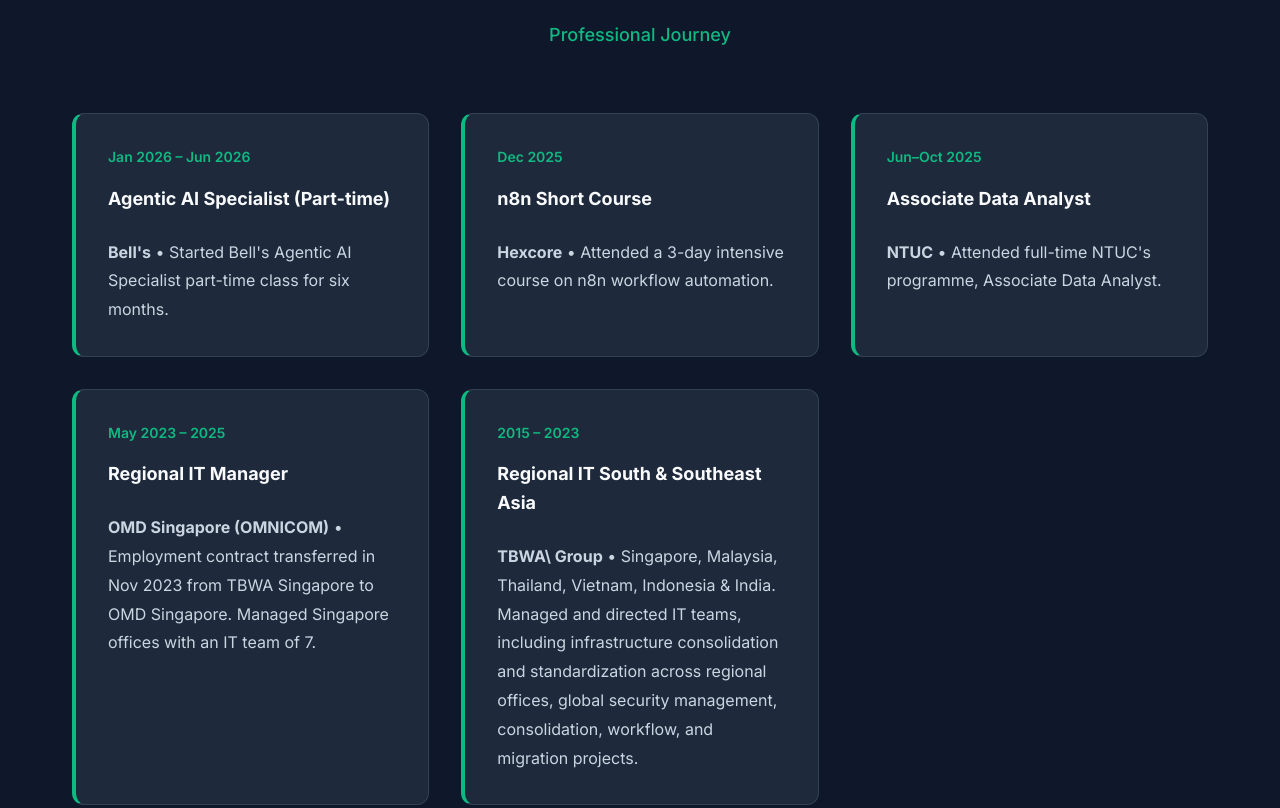
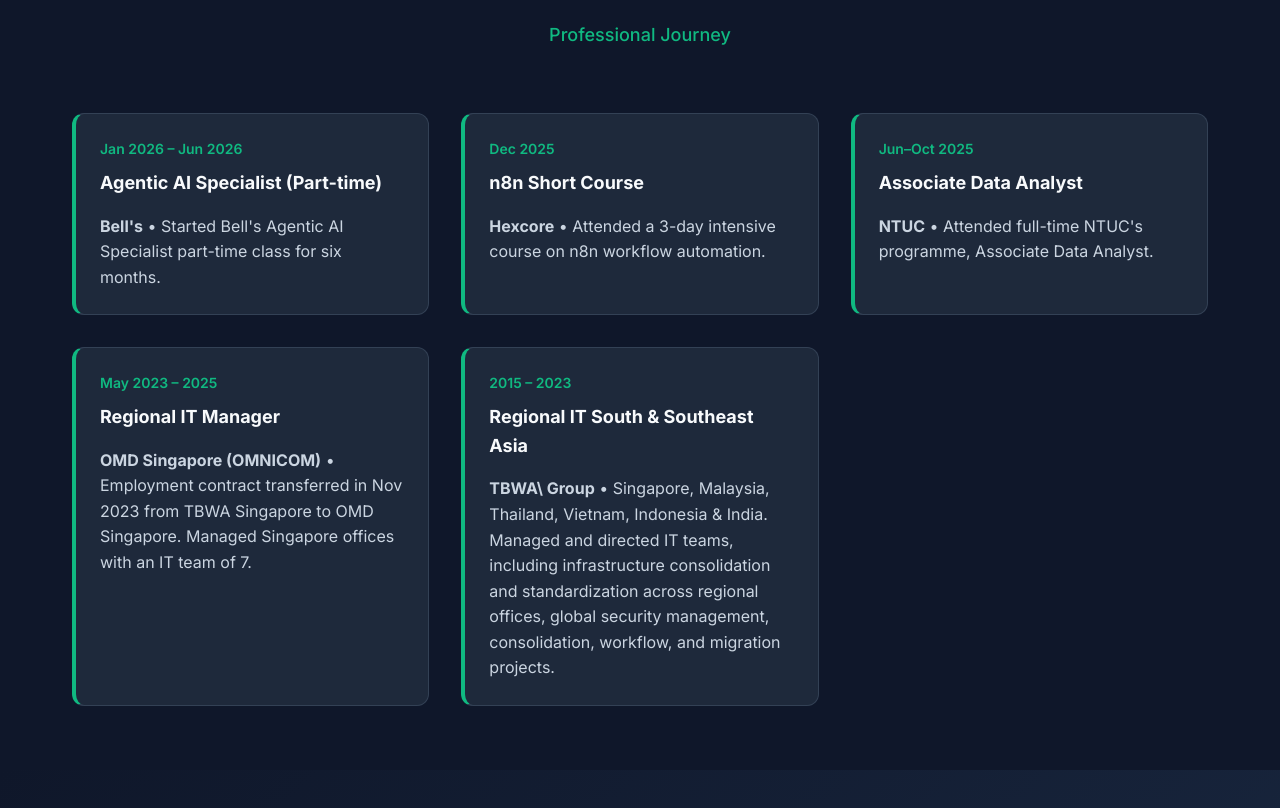
Before and after one commit to ACD-Ken/site, a website: page kw-portfolio.html in a window 1280 px wide. Shown: the part 1440-2248 px from the top of the page. Drawn offline with Linux system fonts and the light colour scheme.

Commit message:
Reduce spacing in learning cards for more compact layout

```diff
--- a/css/ai-portfolio.css
+++ b/css/ai-portfolio.css
@@ -554,7 +554,7 @@
     background: var(--bg-card);
     border: 1px solid var(--border);
     border-radius: var(--radius);
-    padding: var(--spacing-lg);
+    padding: var(--spacing-md);
     transition: var(--transition);
     border-left: 4px solid var(--accent);
 }
@@ -567,18 +567,18 @@
     color: var(--accent);
     font-weight: 600;
     font-size: var(--font-size-sm);
-    margin-bottom: var(--spacing-sm);
+    margin-bottom: var(--spacing-xs);
 }
 
 .learning-card h4 {
     font-size: var(--font-size-lg);
-    margin-bottom: var(--spacing-md);
+    margin-bottom: var(--spacing-sm);
     color: var(--text-light);
 }
 
 .learning-card p {
     color: var(--text-muted);
-    line-height: 1.8;
+    line-height: 1.6;
 }
 
 /* ===================================
```
